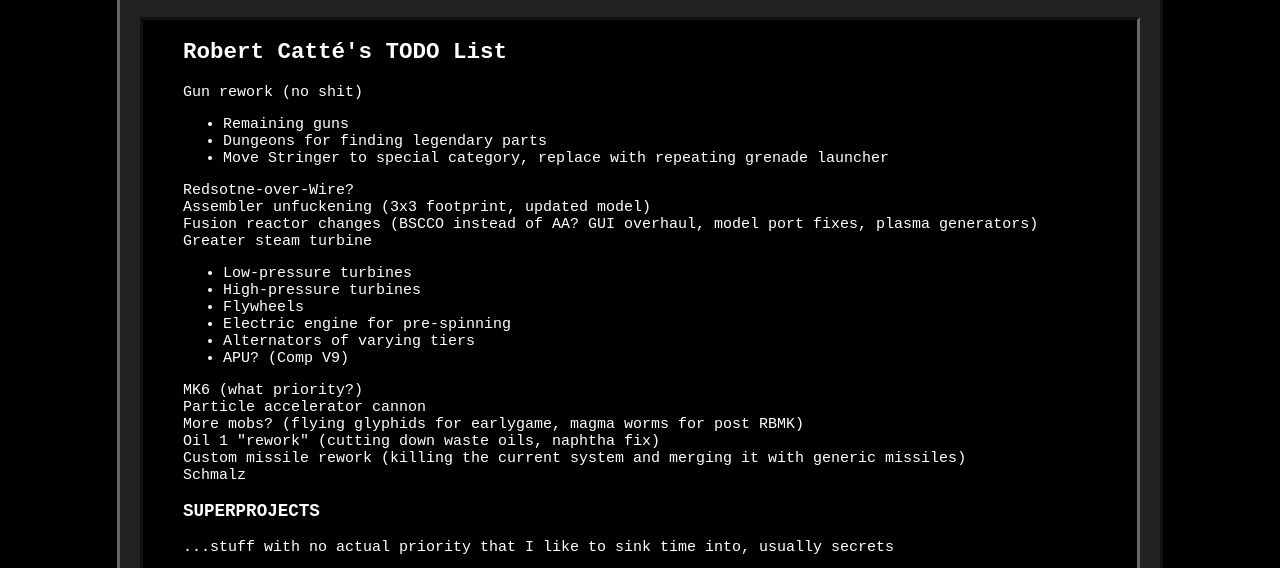
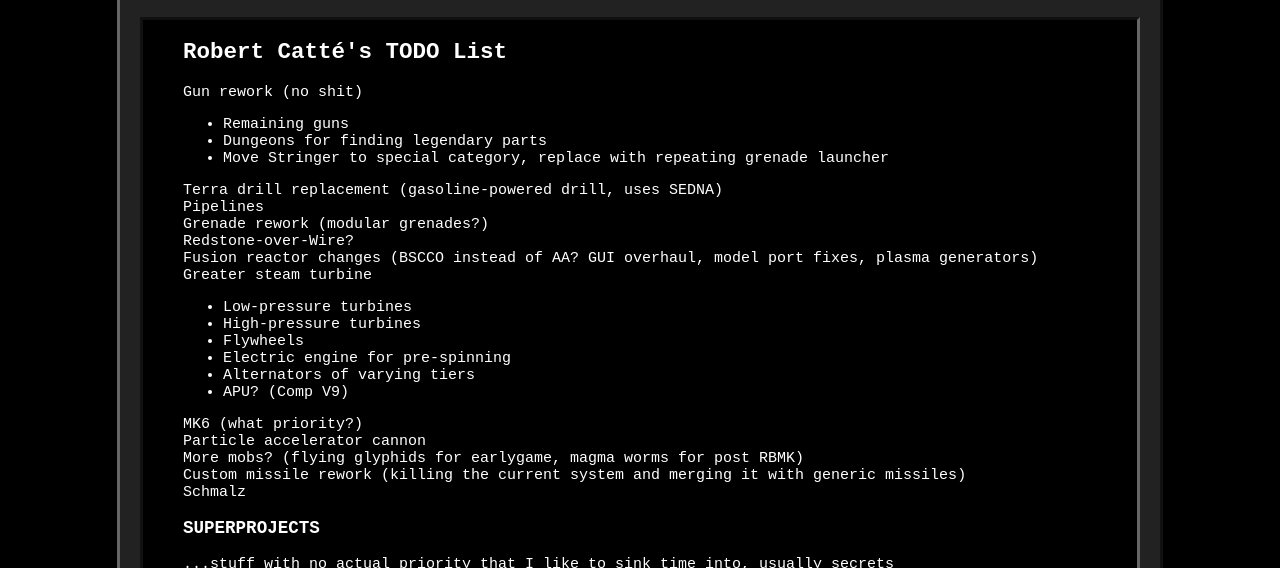
Before and after one commit to HbmMods/hbmmods.github.io, a plain HTML site: page bside/later.html in a window 1280 px wide. Shown: the part 186-754 px from the top of the page. Drawn offline with Linux system fonts and the light colour scheme.

Commit message:
keep neglecting my todo list

```diff
--- a/bside/later.html
+++ b/bside/later.html
@@ -18,8 +18,10 @@
 			<li>Dungeons for finding legendary parts</li>
 			<li>Move Stringer to special category, replace with repeating grenade launcher</li>
 		</ul>
-        Redsotne-over-Wire?<br>
-		Assembler unfuckening (3x3 footprint, updated model)<br>
+        Terra drill replacement (gasoline-powered drill, uses SEDNA)<br>
+        Pipelines<br>
+        Grenade rework (modular grenades?)<br>
+        Redstone-over-Wire?<br>
 		Fusion reactor changes (BSCCO instead of AA? GUI overhaul, model port fixes, plasma generators)<br>
 		Greater steam turbine<br>
 		<ul>
@@ -33,7 +35,6 @@
 		MK6 (what priority?)<br>
         Particle accelerator cannon<br>
 		More mobs? (flying glyphids for earlygame, magma worms for post RBMK)<br>
-		Oil 1 "rework" (cutting down waste oils, naphtha fix)<br>
 		Custom missile rework (killing the current system and merging it with generic missiles)<br>
 		Schmalz<br>
 
```
Also changed, not shown: bside/current.html (+4 -0 lines).
